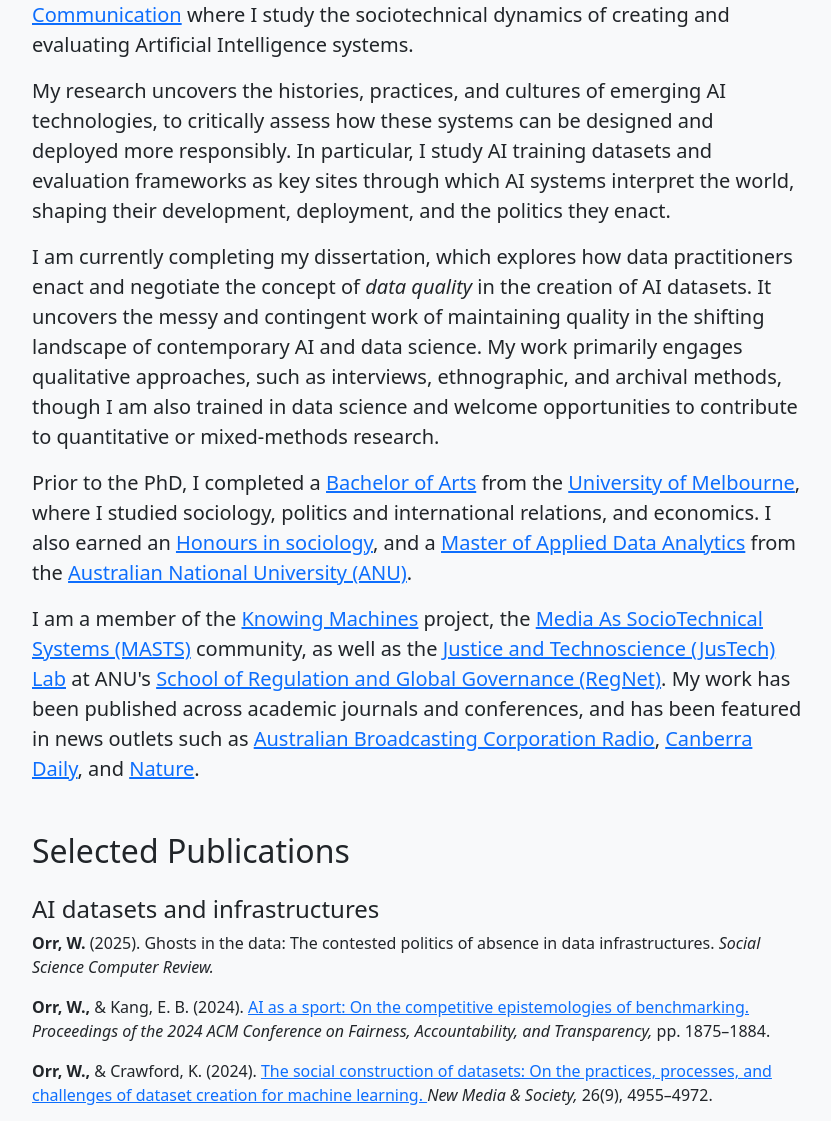
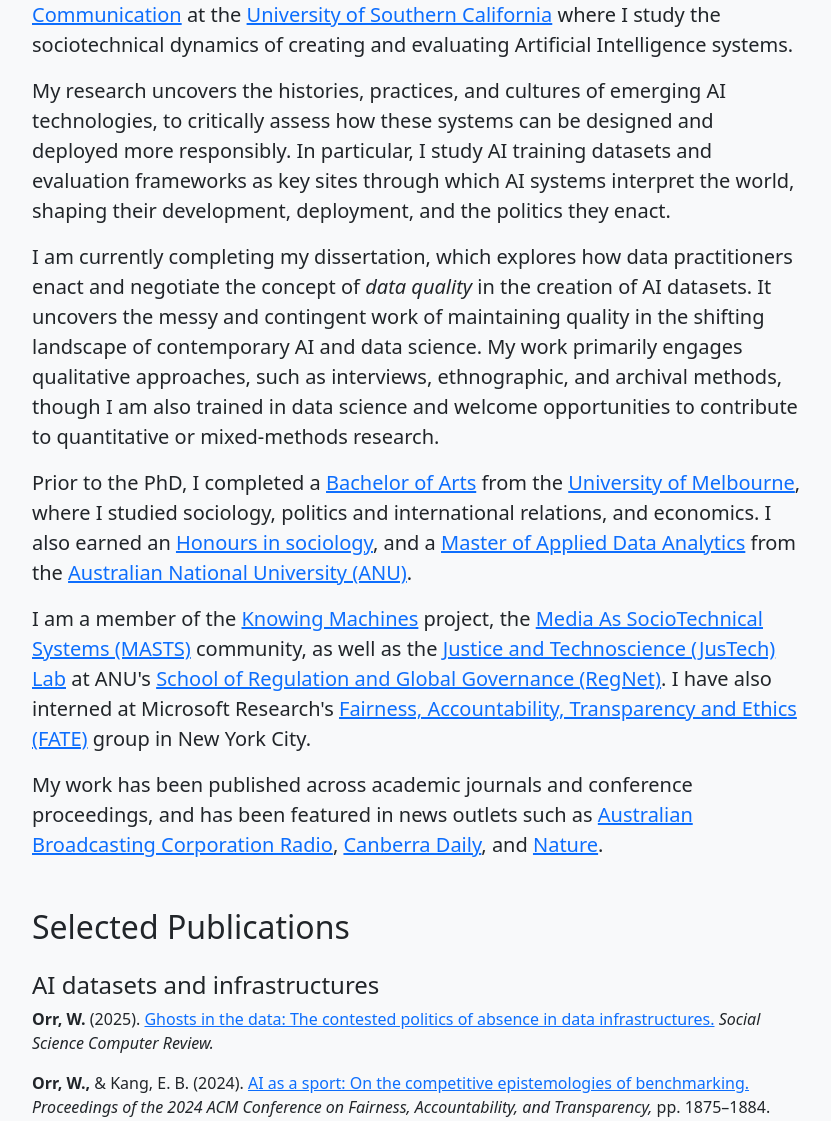
Before and after one commit to will-orr/will-orr.github.io, a plain HTML site: page index.html in a window 1280 px wide. Shown: the part 729-1850 px from the top of the page, without its empty margins (223-1054 px from the left). Drawn offline with nearby package versions, Linux system fonts and the light colour scheme.

Commit message:
Add files via upload

```diff
--- a/index.html
+++ b/index.html
@@ -59,15 +59,17 @@
   </div>
 
   <div class="content">
-    <p class="mt-5 fs-5">Hello! My name is <strong>Will Orr</strong>. I am a PhD candidate at the <a href="https://annenberg.usc.edu/" target="_blank">Annenberg School of Communication</a> where I study the sociotechnical dynamics of creating and evaluating Artificial Intelligence systems.</p>
+    <p class="mt-5 fs-5">Hello! My name is <strong>Will Orr</strong>. I am a PhD candidate at the <a href="https://annenberg.usc.edu/" target="_blank">Annenberg School of Communication</a> at the <a href="https://usc.edu/" target="_blank">University of Southern California</a> where I study the sociotechnical dynamics of creating and evaluating Artificial Intelligence systems.</p>
 
     <p class="fs-5">My research uncovers the histories, practices, and cultures of emerging AI technologies, to critically assess how these systems can be designed and deployed more responsibly. In particular, I study AI training datasets and evaluation frameworks as key sites through which AI systems interpret the world, shaping their development, deployment, and the politics they enact. </p>
 
     <p class="fs-5">I am currently completing my dissertation, which explores how data practitioners enact and negotiate the concept of <em>data quality</em> in the creation of AI datasets. It uncovers the messy and contingent work of maintaining quality in the shifting landscape of contemporary AI and data science. My work primarily engages qualitative approaches, such as interviews, ethnographic, and archival methods, though I am also trained in data science and welcome opportunities to contribute to quantitative or mixed-methods research.</p>
 
-    <p class="fs-5">Prior to the PhD, I completed a <a href="https://arts.unimelb.edu.au" target="_blank">Bachelor of Arts</a> from the <a href="https://www.unimelb.edu.au/" target="_blank">University of Melbourne</a>, where I studied sociology, politics and international relations, and economics. I also earned an <a href="https://sociology.cass.anu.edu.au/home" target="_blank">Honours in sociology</a>, and a <a href="https://programsandcourses.anu.edu.au/program/madan" target="_blank">Master of Applied Data Analytics</a> from the <a href="https://www.anu.edu.au/" target="_blank">Australian National University (ANU)</a>.
+    <p class="fs-5">Prior to the PhD, I completed a <a href="https://arts.unimelb.edu.au" target="_blank">Bachelor of Arts</a> from the <a href="https://www.unimelb.edu.au/" target="_blank">University of Melbourne</a>, where I studied sociology, politics and international relations, and economics. I also earned an <a href="https://sociology.cass.anu.edu.au/home" target="_blank">Honours in sociology</a>, and a <a href="https://programsandcourses.anu.edu.au/program/madan" target="_blank">Master of Applied Data Analytics</a> from the <a href="https://www.anu.edu.au/" target="_blank">Australian National University (ANU)</a>.</p>
 
-    <p class="fs-5">I am a member of the <a href="https://knowingmachines.org" target="_blank">Knowing Machines</a> project, the <a href="https://www.uscmasts.org/about" target="_blank">Media As SocioTechnical Systems (MASTS)</a> community, as well as the <a href="https://regnet.anu.edu.au/justice-and-technoscience-lab" target="_blank">Justice and Technoscience (JusTech) Lab</a> at ANU's <a href="https://regnet.anu.edu.au" target="_blank">School of Regulation and Global Governance (RegNet)</a>. My work has been published across academic journals and conferences, and has been featured in news outlets such as <a href="https://www.abc.net.au/listen/programs/pm/researchers-say-delivery-apps-put-profits-ahead-of-safety-/101470416" target="_blank">Australian Broadcasting Corporation Radio</a>, <a href="https://canberradaily.com.au/anu-researchers-food-delivery-drivers-are-at-risk/" target="_blank">Canberra Daily</a>, and <a href="https://www.nature.com/articles/d41586-024-00674-9" target="_blank">Nature</a>.</p>
+    <p class="fs-5">I am a member of the <a href="https://knowingmachines.org" target="_blank">Knowing Machines</a> project, the <a href="https://www.uscmasts.org/about" target="_blank">Media As SocioTechnical Systems (MASTS)</a> community, as well as the <a href="https://regnet.anu.edu.au/justice-and-technoscience-lab" target="_blank">Justice and Technoscience (JusTech) Lab</a> at ANU's <a href="https://regnet.anu.edu.au" target="_blank">School of Regulation and Global Governance (RegNet)</a>. I have also interned at Microsoft Research's <a href="https://www.microsoft.com/en-us/research/theme/fate/" target="_blank">Fairness, Accountability, Transparency and Ethics (FATE)</a> group in New York City.
+
+    <p class="fs-5">My work has been published across academic journals and conference proceedings, and has been featured in news outlets such as <a href="https://www.abc.net.au/listen/programs/pm/researchers-say-delivery-apps-put-profits-ahead-of-safety-/101470416" target="_blank">Australian Broadcasting Corporation Radio</a>, <a href="https://canberradaily.com.au/anu-researchers-food-delivery-drivers-are-at-risk/" target="_blank">Canberra Daily</a>, and <a href="https://www.nature.com/articles/d41586-024-00674-9" target="_blank">Nature</a>.</p>
   </div>
 
 <div class="content">
@@ -77,8 +79,7 @@
   <ul class="list-unstyled">
     <li class="mb-3">
       <strong>Orr, W.</strong> (2025).
-        Ghosts in the data: The contested politics of absence in data infrastructures.
-      </a>
+        <a href="assets/pdf/orr2025_ghosts_data.pdf" target="_blank">Ghosts in the data: The contested politics of absence in data infrastructures.</a>
       <em>Social Science Computer Review.</em>
     </li>
     <li class="mb-3">
```
